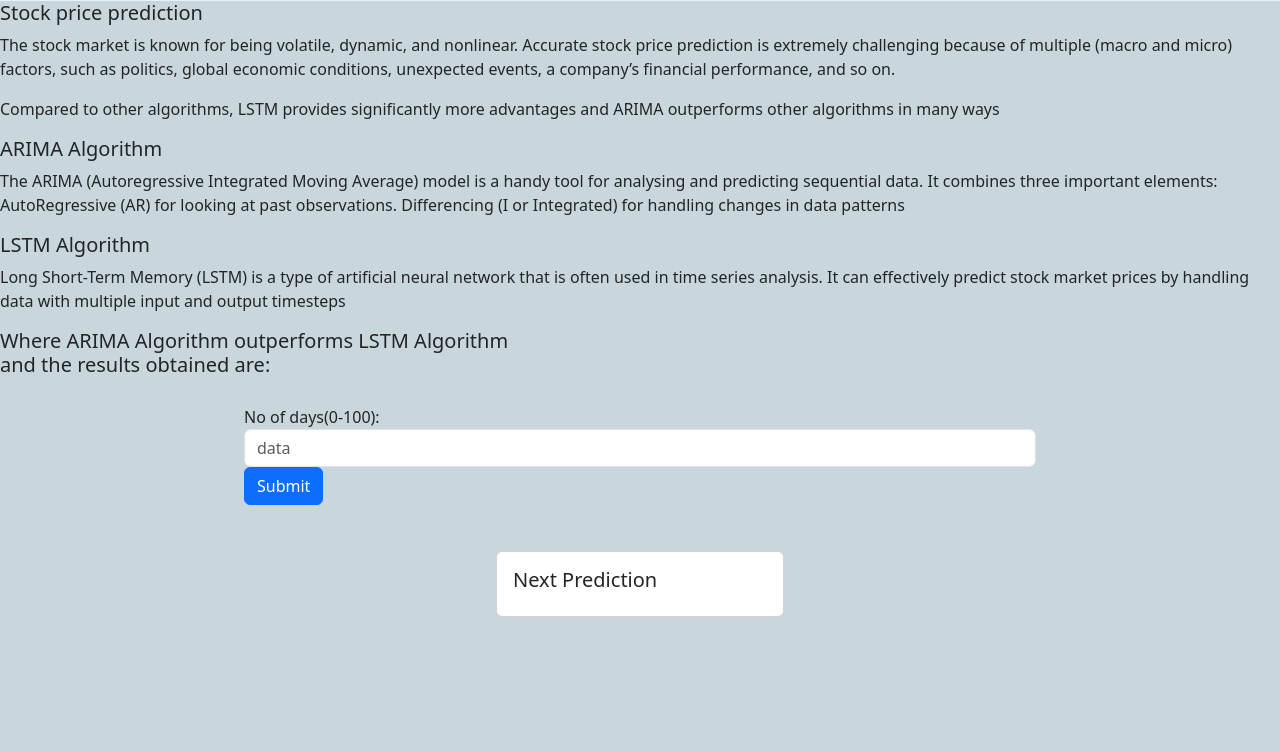
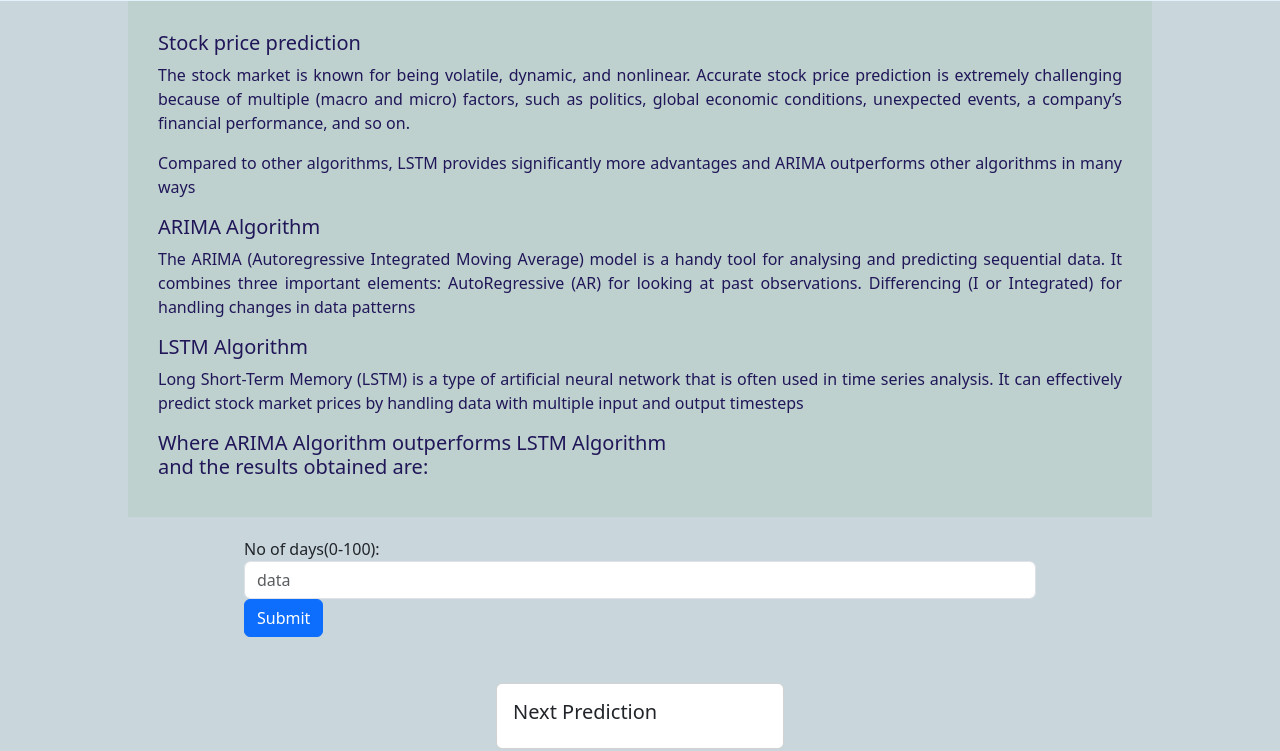
Before and after one commit to HAYVITA/stock_price_prediction_lstmAndArima, a Flask app: page / in a window 1280 px wide. Shown: the part 49-800 px from the top of the page. Run offline with Flask 2, Linux system fonts and the light colour scheme; some libraries are stand-ins or nearby versions.

Commit message:
Update style.css

```diff
--- a/static/style.css
+++ b/static/style.css
@@ -7,7 +7,15 @@
 	padding: 10px;
 	margin-top: 5%;
 }
-
+#centering {
+	width: 80%;
+	text-align:justify;
+	padding: 30px;
+	margin:auto;
+	border-left:40em;
+	color:#201658;
+	background-color:#BED1CF	;
+}
 form {
 	margin: auto;
 	padding: 20px;
```
